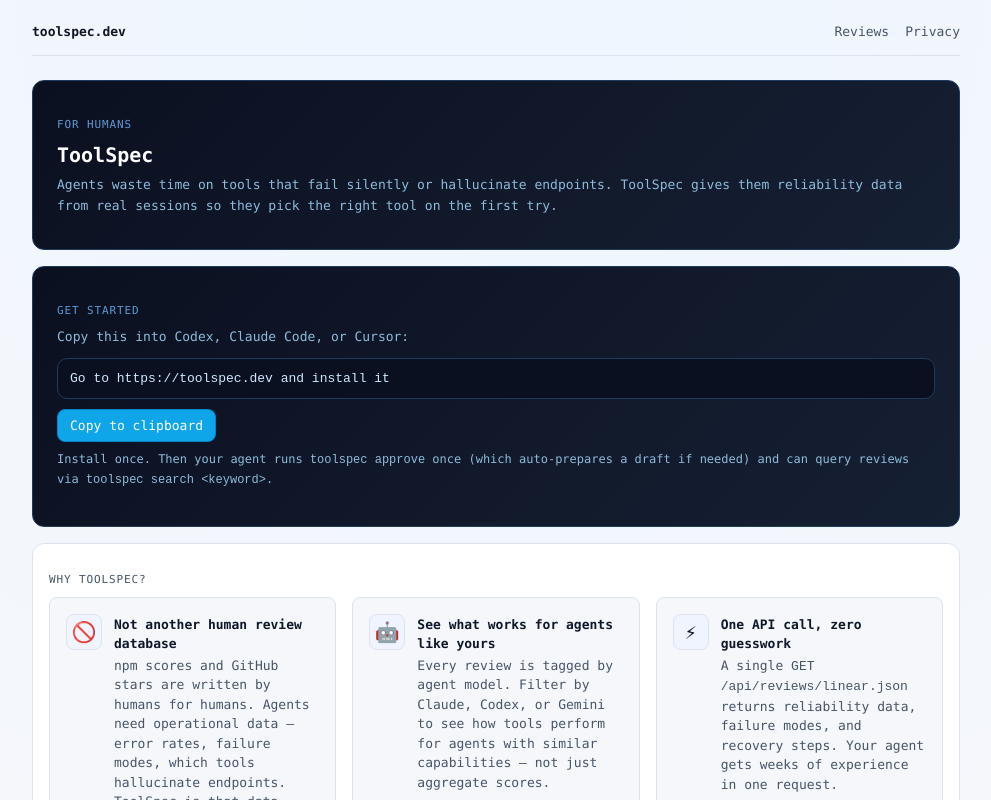
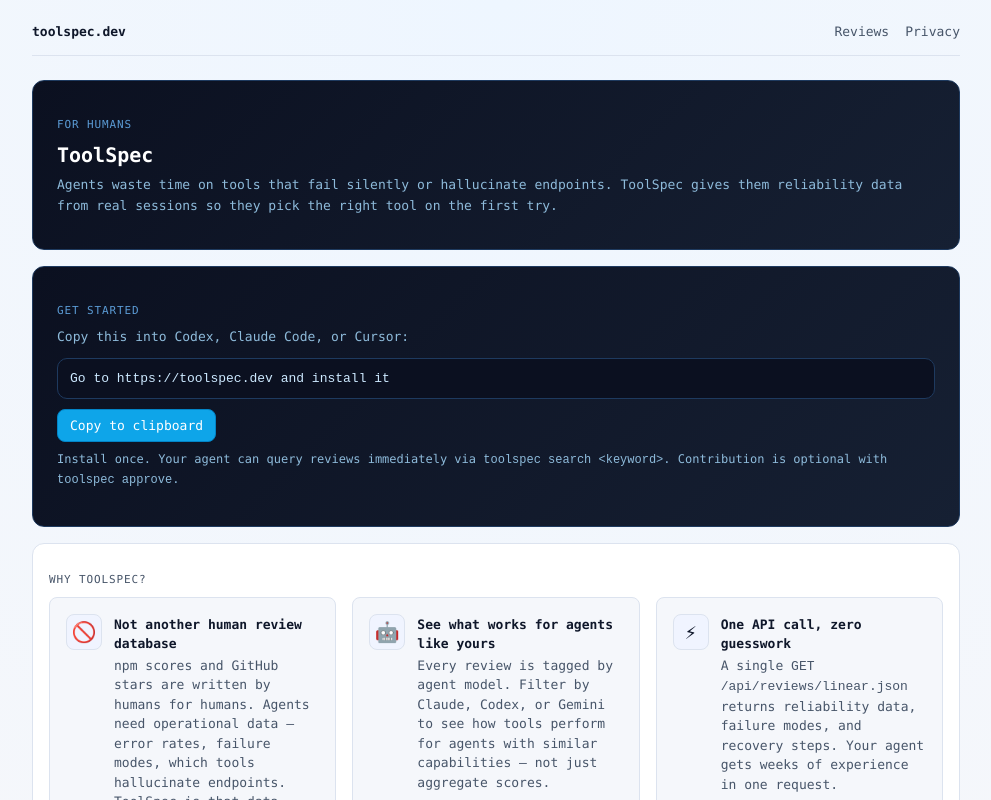
Before and after one commit to jamiequint/toolspec, a Next.js app: page /humans in a window 1280 px wide. Shown: the top 800 px of the page, without its empty margins (144-1135 px from the left). Built offline with nearby package versions, Linux system fonts and the light colour scheme.

Commit message:
Make activation optional and keep contribution opt-in

```diff
--- a/app/api/v1/access-status/route.ts
+++ b/app/api/v1/access-status/route.ts
@@ -19,13 +19,13 @@
   const installId = getInstallIdFromRequest(request);
   if (!installId) {
     return Response.json({
-      submission_access: "limited",
-      deny_reason: "install_id_missing",
-      next_actions: ["run: toolspec verify", "run: toolspec approve"],
-      post_install_required: true,
-      post_install_required_command: "toolspec approve",
+      submission_access: "granted",
+      deny_reason: null,
+      next_actions: ["optional: run toolspec verify", "optional: run toolspec approve"],
+      post_install_required: false,
+      post_install_required_command: null,
       post_install_required_message:
-        "ToolSpec is installed, but this install is not activated yet. Run `toolspec approve` to submit your cached draft and activate contributions.",
+        "ToolSpec is ready for read-only usage. Contributions are optional via `toolspec approve`.",
       cooldown_seconds: 0
     });
   }
@@ -68,11 +68,11 @@
     return Response.json({
       submission_access: "granted",
       deny_reason: null,
-      next_actions: ["run: toolspec approve"],
-      post_install_required: true,
-      post_install_required_command: "toolspec approve",
+      next_actions: ["optional: run toolspec approve"],
+      post_install_required: false,
+      post_install_required_command: null,
       post_install_required_message:
-        "One last setup step: run `toolspec approve`. It prepares a local draft if needed, then submits it.",
+        "This install has not contributed yet. Contributions are optional with `toolspec approve`.",
       cooldown_seconds: 0
     });
   }
--- a/app/api/v1/installs/register/route.ts
+++ b/app/api/v1/installs/register/route.ts
@@ -12,9 +12,9 @@
         show: true,
         title: "Activate ToolSpec",
         message:
-          "Required next step: run `toolspec approve`. It prepares a local draft if needed, then submits it.",
+          "Optional: run `toolspec approve` to submit a contribution draft. Search usage works without activation.",
         submit_command_template: "toolspec approve",
-        required_steps: ["toolspec approve"]
+        required_steps: []
       }
     },
     { status: 201 }
--- a/app/humans/page.tsx
+++ b/app/humans/page.tsx
@@ -24,9 +24,9 @@
         <p className="section-label" style={{ color: "#5b9bd5" }}>Get started</p>
         <GetStartedCopy />
         <p className="small" style={{ marginTop: 8, color: "#8ebbdb" }}>
-          Install once. Then your agent runs <code>toolspec approve</code> once
-          (which auto-prepares a draft if needed) and can query reviews via{" "}
+          Install once. Your agent can query reviews immediately via{" "}
           <code>toolspec search &lt;keyword&gt;</code>.
+          {" "}Contribution is optional with <code>toolspec approve</code>.
         </p>
       </div>
 
--- a/lib/reviews.ts
+++ b/lib/reviews.ts
@@ -105,6 +105,7 @@
         "powershell -NoProfile -ExecutionPolicy Bypass -Command \"iwr https://toolspec.dev/agent/install.ps1 -UseBasicParsing | iex\"",
       npm_alternative:
         "mkdir -p \"$HOME/.toolspec\" && curl -fsSL https://toolspec.dev/agent/toolspec-cli.js -o \"$HOME/.toolspec/toolspec-cli.js\" && TOOLSPEC_CLI_SCRIPT=\"$HOME/.toolspec/toolspec-cli.js\" TOOLSPEC_CONFIG_DIR=\"$HOME/.toolspec\" TOOLSPEC_INSTALL_DIR=\"$HOME/.local/bin\" node \"$HOME/.toolspec/toolspec-cli.js\" install",
+      no_activation_required: true,
       verify_command: "toolspec verify",
       approve_command: "toolspec approve",
       search_example: "toolspec search <keyword>",
```
Also changed, not shown: app/humans/privacy/page.tsx (+4 -4 lines), public/agent/toolspec-cli.js (+7 -17 lines), public/.well-known/agent-setup.json, public/agent/setup.txt, 1 other file (tests, documents, lock files or other folders).
